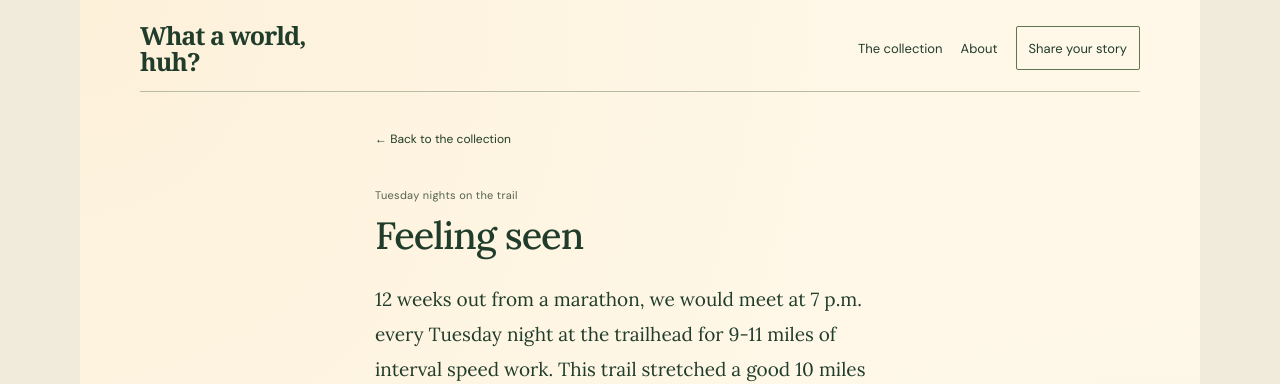
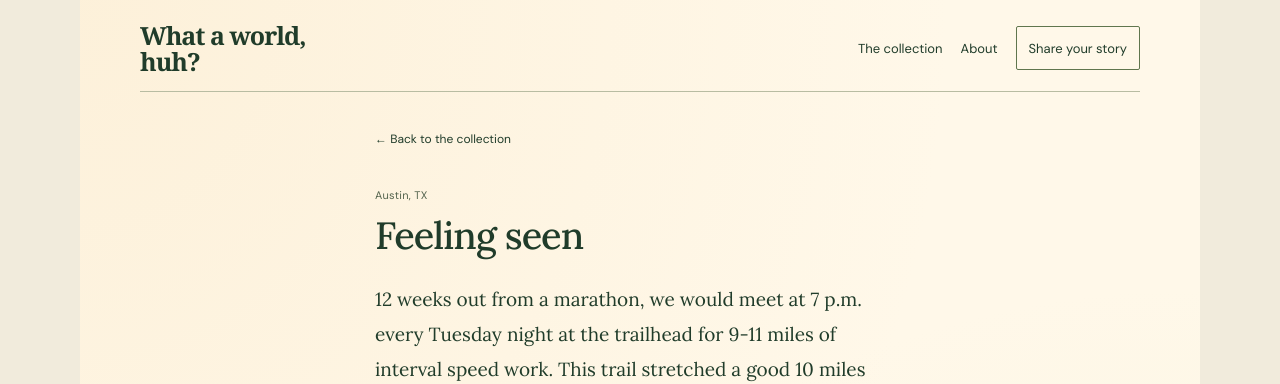
Before and after one commit to VelascoL/what-a-world, a Jekyll site: the page built from _stories/spiders-11-3-26.md, in a window 1280 px wide. Shown: the top 384 px of the page. Built offline with Jekyll 4.4.1, drawn with Linux system fonts in a browser that asks for light colours.

Commit message:
update location

```diff
--- a/_stories/spiders-11-3-26.md
+++ b/_stories/spiders-11-3-26.md
@@ -1,7 +1,7 @@
 ---
 title: "Feeling seen"
 contributor: "Luisa Velasco"
-place: "Tuesday nights on the trail"
+place: "Austin, TX"
 order: 1
 sample: false
 ---
```
